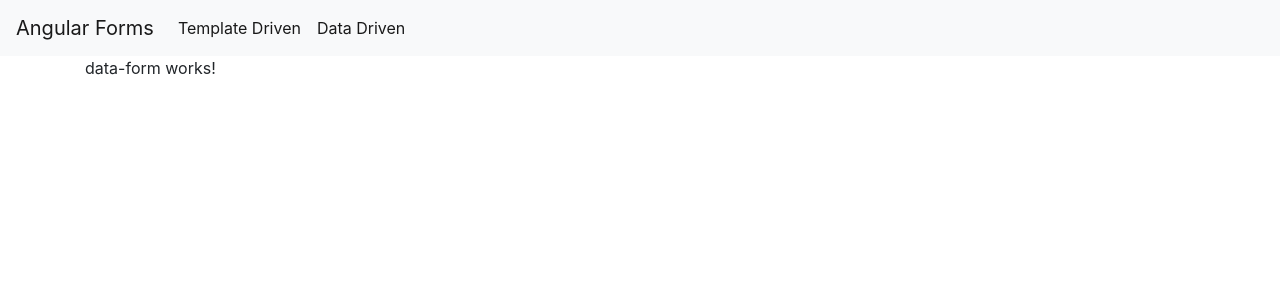
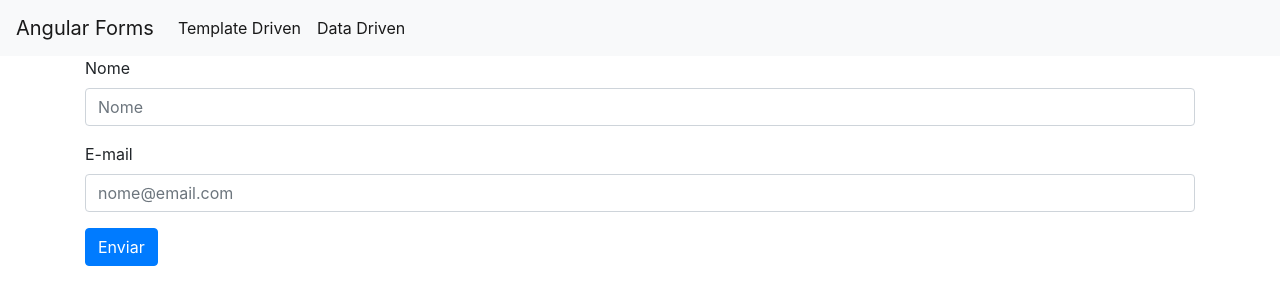
Before and after one commit to michael-zero/Angular, an Angular app: page /dataForm in a window 1280 px wide. Shown: the top 304 px of the page. Built offline with nearby package versions, Linux system fonts and the light colour scheme.

Commit message:
feat: add formGroup

```diff
--- a/src/app/data-form/data-form.component.html
+++ b/src/app/data-form/data-form.component.html
@@ -1 +1,36 @@
-<p>data-form works!</p>
+<form action="" class="form-horizontal" [formGroup]="formulario">
+  <div class="form-group">
+    <div class="form-row">
+
+    <div class="col-sm-12">
+      <label for="nome">Nome</label>
+    </div>
+
+    <div class="col-sm-12">
+      <input  type="text" class="form-control" id="nome" name="nome" placeholder="Nome" required>
+
+      <!-- <app-campo-control-erro msgErro="Nome é obrigatório." [mostrarErro]="verificaValidTouched(nome)"></app-campo-control-erro> -->
+    </div>
+    </div>
+
+  </div>
+
+  <div class="form-group">
+    <div class="form-row">
+
+    <div class="col-sm-12">
+    <label for="email">E-mail</label>
+    </div>
+
+    <div class="col-sm-12">
+      <input email type="email" class="form-control" id="email" name="email" required placeholder="nome@email.com">
+      <!-- <app-campo-control-erro msgErro="E-mail inválido." [mostrarErro]="verificaValidTouched(email)"></app-campo-control-erro> -->
+    </div>
+    </div>
+
+  </div>
+
+  <button class="btn btn-primary" type="submit">Enviar</button>
+
+  <!-- <app-form-debug [form]="f"></app-form-debug> -->
+</form>
```
